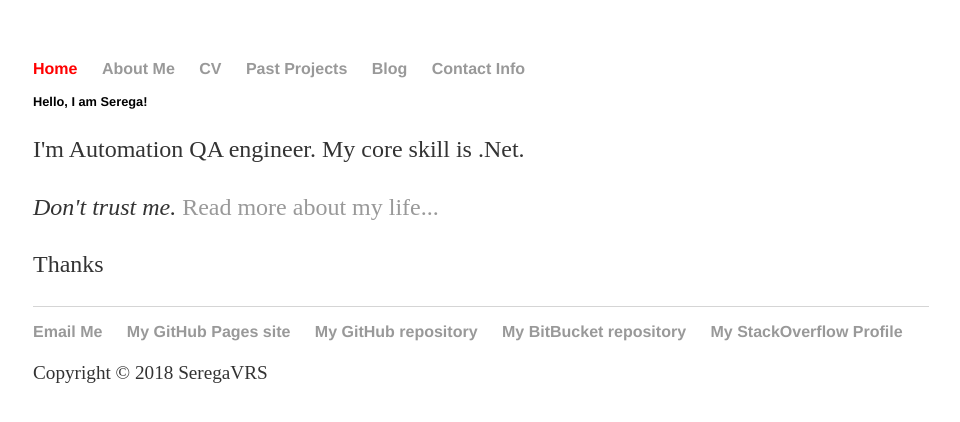
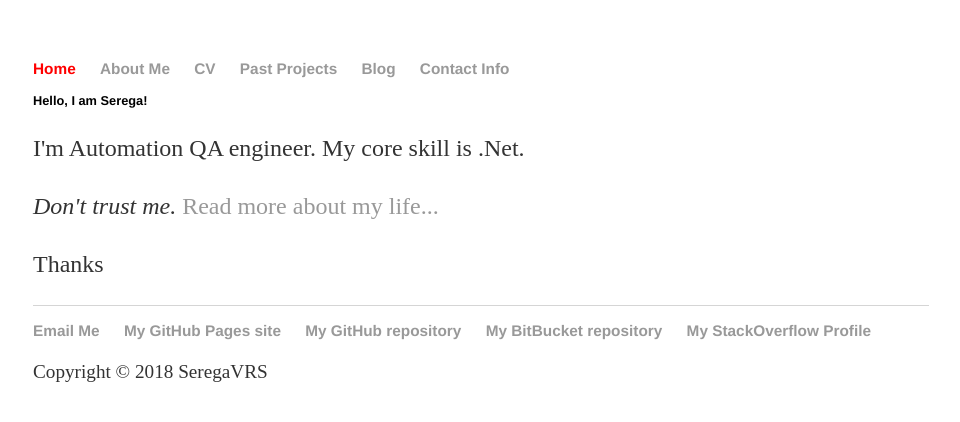
Before and after one commit to SeregaVRS/SeregaVRS.github.io, a Jekyll site: the page built from index.html, in a window 1280 px wide. Shown: the top 422 px of the page, without its empty margins (159-1119 px from the left). Built offline with Jekyll 4.4.1, drawn with Linux system fonts in a browser that asks for light colours.

Commit message:
Update main.css

```diff
--- a/css/main.css
+++ b/css/main.css
@@ -7,7 +7,7 @@ nav ul, footer ul {
     padding: 0px;
     list-style: none;
     font-weight: bold;
-    font-size: 1.25vw;
+    font-size: 1.2vw;
     color: #7FFF00;
 }
 nav ul li, footer ul li {
```
